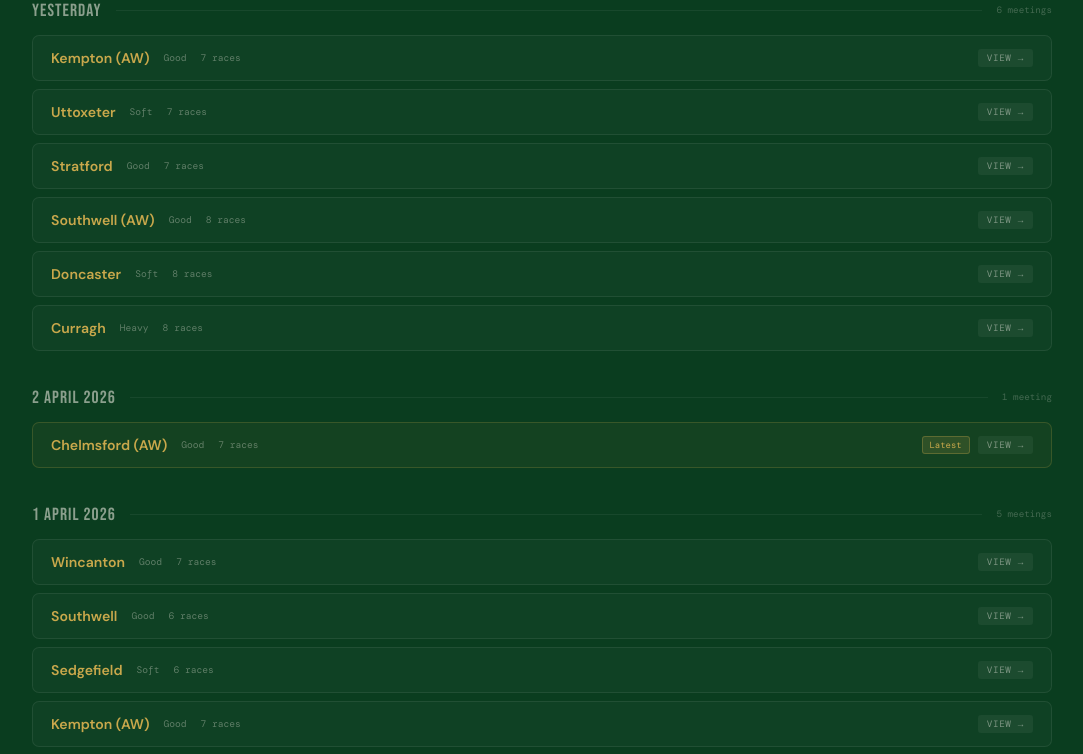
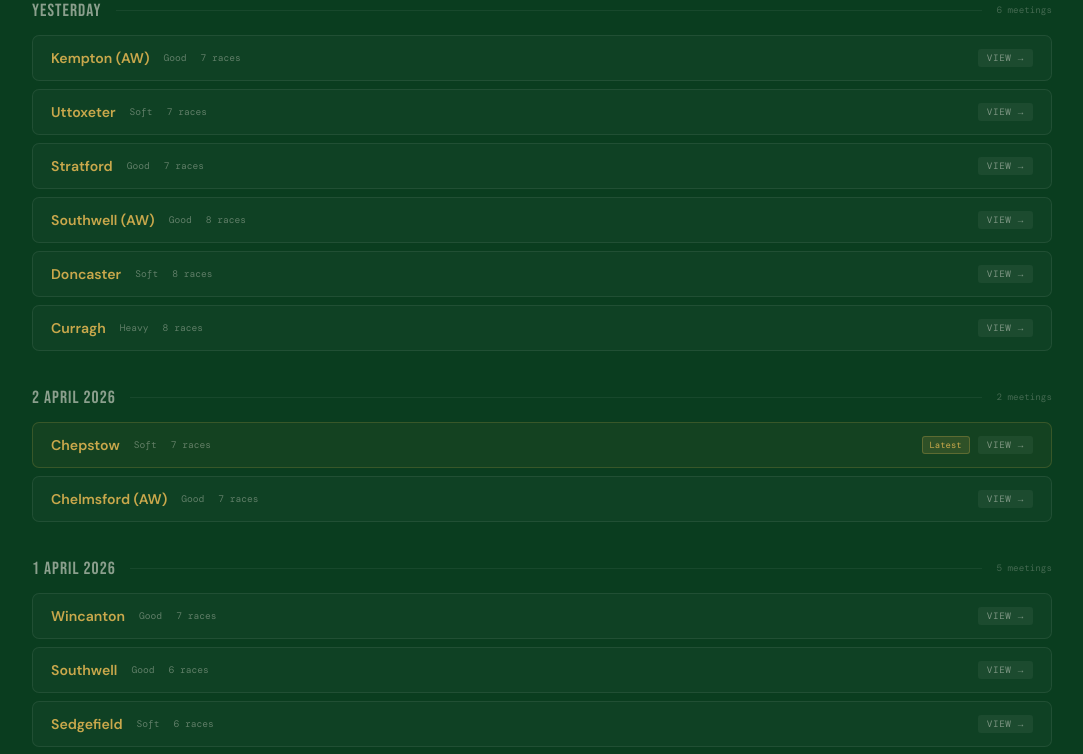
Before and after one commit to ppcjobber/clerk-authentication-starter, a Next.js app: page /archive in a window 1280 px wide. Shown: the part 804-1558 px from the top of the page, without its empty margins (98-1181 px from the left). Built offline with nearby package versions, Linux system fonts and the light colour scheme; no server answers; a web font is replaced by a local one.

Commit message:
archive: add chepstow_2-april-2026

```diff
--- a/app/archive/page.tsx
+++ b/app/archive/page.tsx
@@ -14,13 +14,22 @@ type Meeting = {
 
 const MEETINGS: any[] = [
   {
+    slug:       "chepstow_2-april-2026",
+    date:       "2 April 2026",
+    label:      "Chepstow — 2 April 2026",
+    going:      "Soft",
+    races:      7,
+    courseSlug: "chepstow",
+    latest:     true,
+  },
+  {
     slug:       "chelmsford_aw_2-april-2026",
     date:       "2 April 2026",
     label:      "Chelmsford (AW) — 2 April 2026",
     going:      "Good",
     races:      7,
     courseSlug: "chelmsford-aw",
-    latest:     true,
+    latest:     false,
   },
   {
     slug:       "wincanton_1-april-2026",
```
